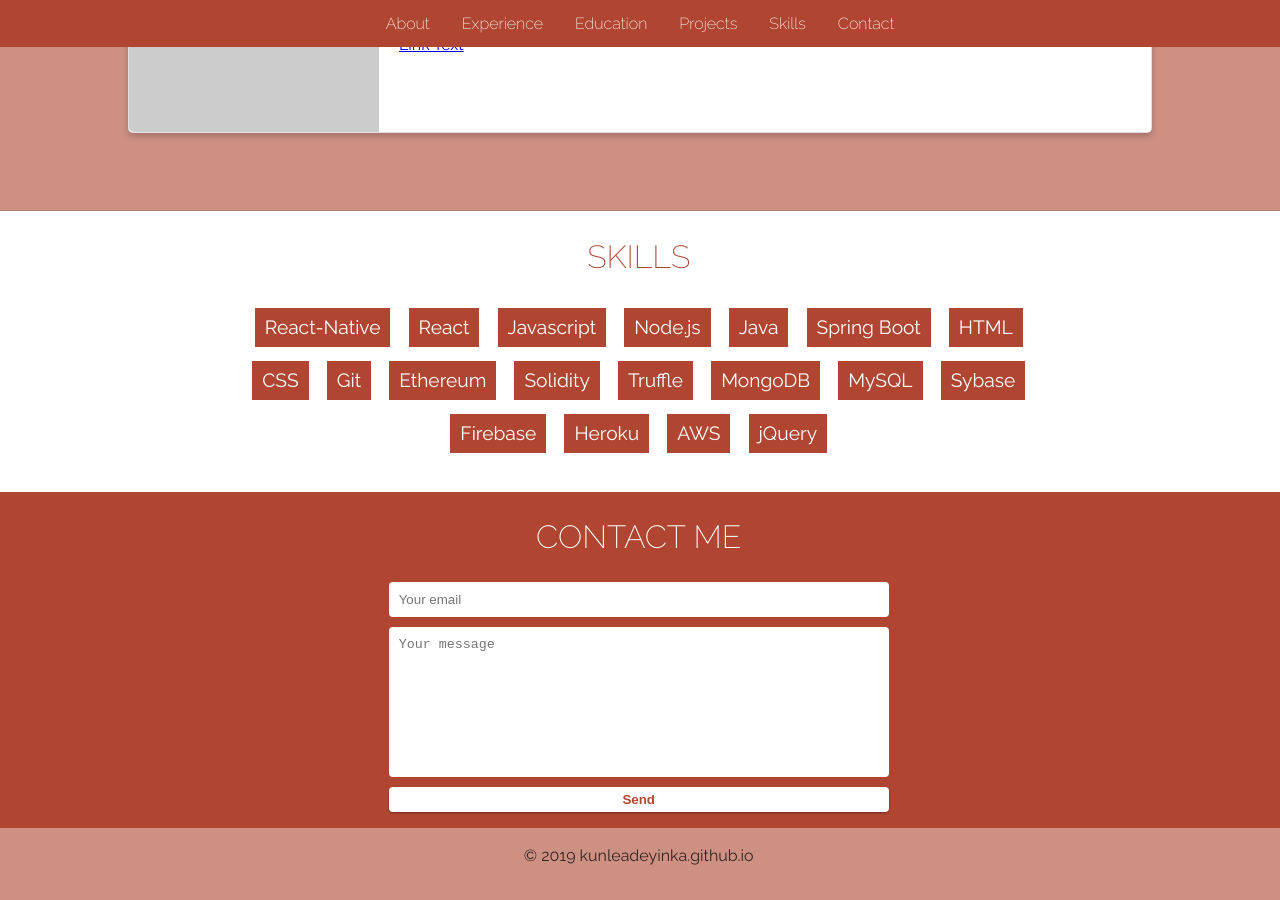
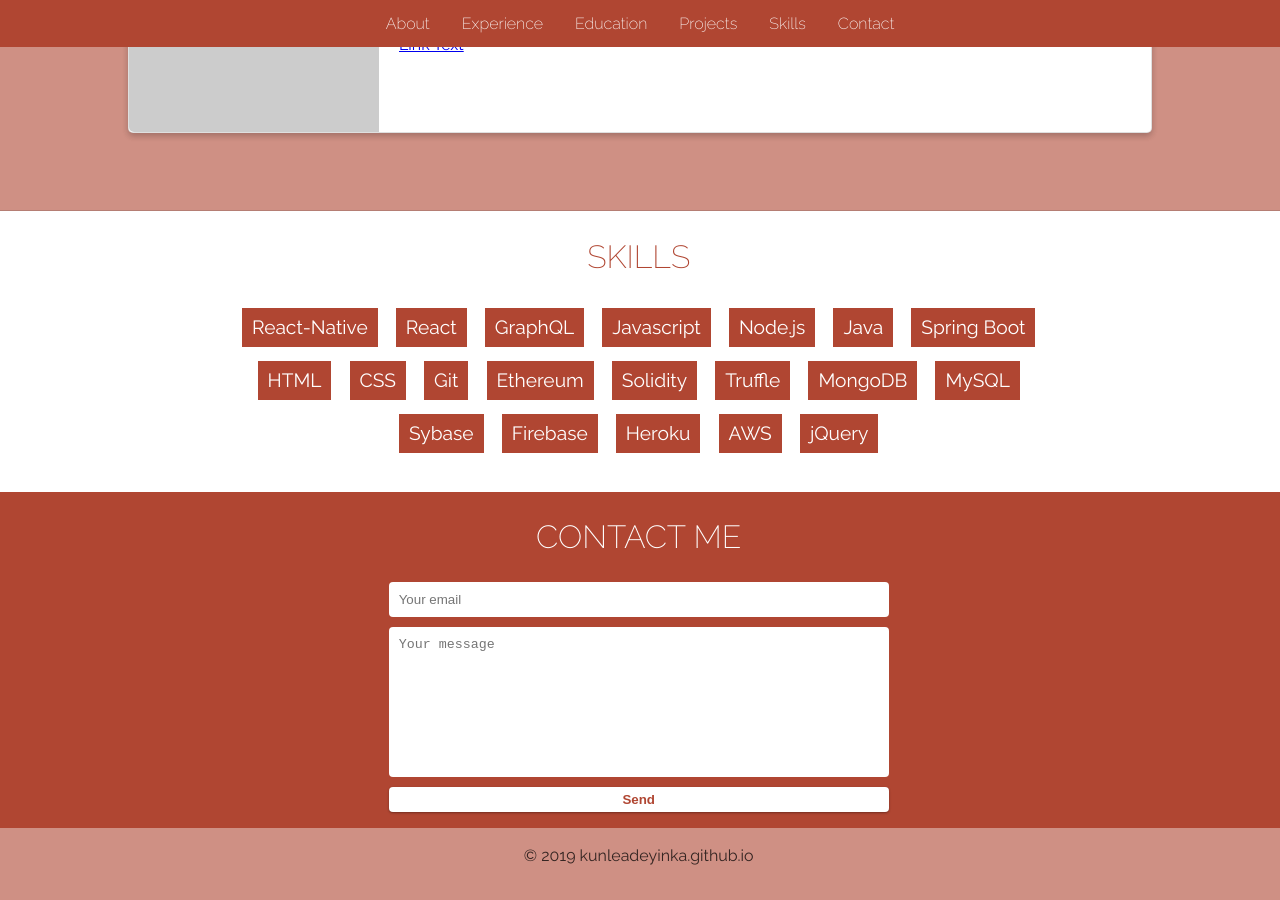
Before and after one commit to kunleAdeyinka/kunleAdeyinka.github.io, a Jekyll site: the page built from index.html, in a window 1280 px wide and 900 px high, scrolled down 3946 px. Built offline with Jekyll 4.4.1, drawn with Linux system fonts in a browser that asks for light colours; Markdown is read by kramdown in place of the engine named in the settings.

Commit message:
added a new skill to skilss section
added graphql skill to the skill section

```diff
--- a/index.html
+++ b/index.html
@@ -248,6 +248,7 @@ title: Kunle Adeyinka, Home page
 			<ul class="ul-skills">
               <li class="li-skills">React-Native</li>
               <li class="li-skills">React</li>
+              <li class="li-skills">GraphQL</li>
               <li class="li-skills">Javascript</li>
               <li class="li-skills">Node.js</li>
               <li class="li-skills">Java</li>
```
